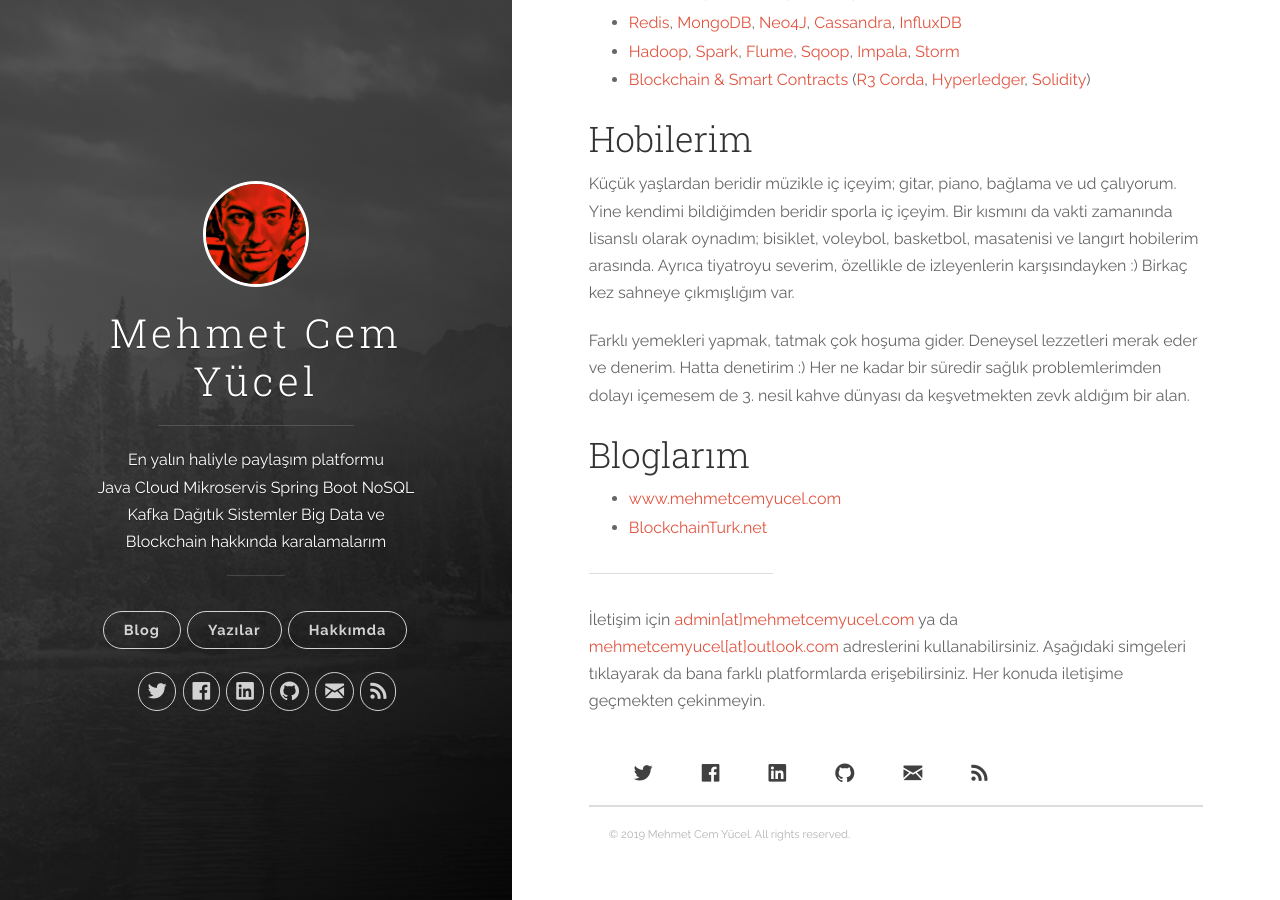
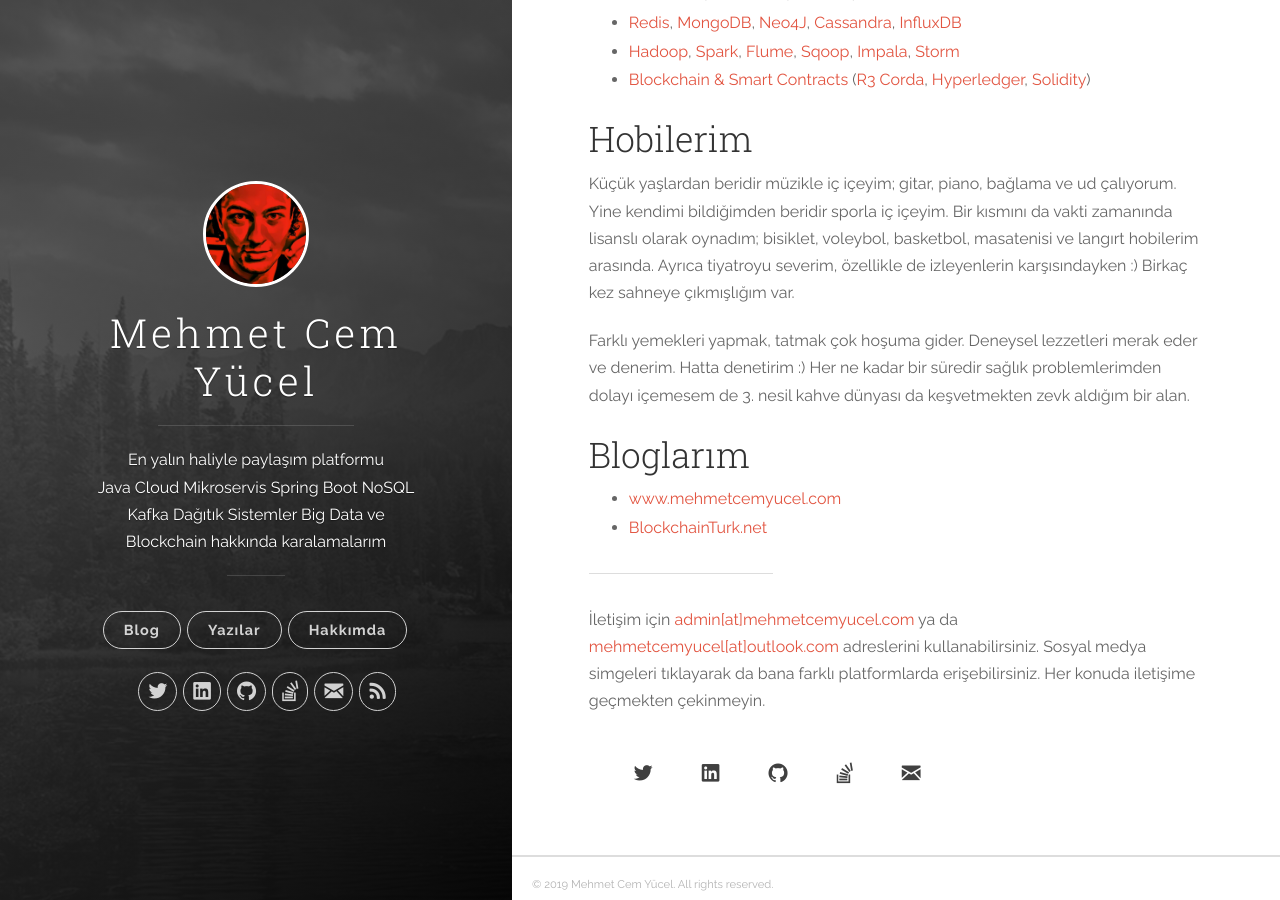
Before and after one commit to pozerank/pozerank.github.io, a Jekyll site: the page built from about.md, in a window 1280 px wide and 900 px high, scrolled down 1065 px. Built offline with Jekyll 4.4.1, drawn with Linux system fonts in a browser that asks for light colours.

Commit message:
hata about

```diff
--- a/_config.yml
+++ b/_config.yml
@@ -16,6 +16,7 @@
   facebook_username: m.cem.yucel
   github_username:  mehmetcemyucel
   linkedin_username:  mehmetcemyucel
+  stackoverflow_username: mehmetcemyucel
 
 defaults:
   -
--- a/_includes/header.html
+++ b/_includes/header.html
@@ -47,16 +47,6 @@
               </li>
             {% endif %}
 
-            {% if site.author.facebook_username %}
-              <!-- Facebook -->
-              <li class="navigation__item">
-                <a href="http://fb.me/{{ site.author.facebook_username }}" title="{{ site.author.facebook_username }} on Facebook" target="_blank">
-                  <i class="icon icon-social-facebook"></i>
-                  <span class="label">Facebook</span>
-                </a>
-              </li>
-            {% endif %}
-
             {% if site.author.linkedin_username %}
               <!-- LinkedIn -->
               <li class="navigation__item">
@@ -76,6 +66,15 @@
                 </a>
               </li>
             {% endif %}
+
+            {% if site.author.stackoverflow_username %}
+          <!-- Facebook -->
+          <li class="navigation__item">
+            <a href="https://stackoverflow.com/story/{{ site.author.stackoverflow_username }}" title="{{ site.author.stackoverflow_username }} on Stackoverflow" target="_blank">
+              <i class="icon icon-social-stack-overflow"></i>
+            </a>
+          </li>
+        {% endif %}
 
             {% if site.author.email %}
               <!-- Email -->
--- a/_layouts/about.html
+++ b/_layouts/about.html
@@ -3,9 +3,11 @@
 ---
 <h1>Hakkımda:</h1>
 
-<section class="post">
+  <section class="post">
     {{ content }}
 </section>
+
+
 
 <div class="navigation-wrapper">
     <nav class="cover-navigation navigation--social--about">
@@ -16,15 +18,6 @@
           <li class="navigation__item">
             <a href="http://twitter.com/{{ site.author.twitter_username }}" title="@{{ site.author.twitter_username }} on Twitter" target="_blank">
               <i class="icon icon-social-twitter"></i>
-            </a>
-          </li>
-        {% endif %}
-
-        {% if site.author.facebook_username %}
-          <!-- Facebook -->
-          <li class="navigation__item">
-            <a href="http://fb.me/{{ site.author.facebook_username }}" title="{{ site.author.facebook_username }} on Facebook" target="_blank">
-              <i class="icon icon-social-facebook"></i>
             </a>
           </li>
         {% endif %}
@@ -47,6 +40,15 @@
           </li>
         {% endif %}
 
+        {% if site.author.stackoverflow_username %}
+          <!-- Facebook -->
+          <li class="navigation__item">
+            <a href="https://stackoverflow.com/story/{{ site.author.stackoverflow_username }}" title="{{ site.author.stackoverflow_username }} on Stackoverflow" target="_blank">
+              <i class="icon icon-social-stack-overflow"></i>
+            </a>
+          </li>
+        {% endif %}
+
         {% if site.author.email %}
           <!-- Email -->
           <li class="navigation__item">
@@ -56,12 +58,7 @@
           </li>
         {% endif %}
 
-        <!-- RSS -->
-        <li class="navigation__item">
-          <a href="{{ site.baseurl }}/feed.xml" title="Subscribe" target="_blank">
-            <i class="icon icon-rss"></i>
-          </a>
-        </li>
 
         </ul>
       </nav>
+</div>
--- a/about.md
+++ b/about.md
@@ -51,4 +51,4 @@
 
 ---
 
-İletişim için [admin\[at\]mehmetcemyucel.com](mailto:admin@mehmetcemyucel.com) ya da [mehmetcemyucel[at]outlook.com](mailto:mehmetcemyucel@outlook.com) adreslerini kullanabilirsiniz. Aşağıdaki simgeleri tıklayarak da bana farklı platformlarda erişebilirsiniz. Her konuda iletişime geçmekten çekinmeyin.
+İletişim için [admin\[at\]mehmetcemyucel.com](mailto:admin@mehmetcemyucel.com) ya da [mehmetcemyucel[at]outlook.com](mailto:mehmetcemyucel@outlook.com) adreslerini kullanabilirsiniz. Sosyal medya simgeleri tıklayarak da bana farklı platformlarda erişebilirsiniz. Her konuda iletişime geçmekten çekinmeyin.
```
